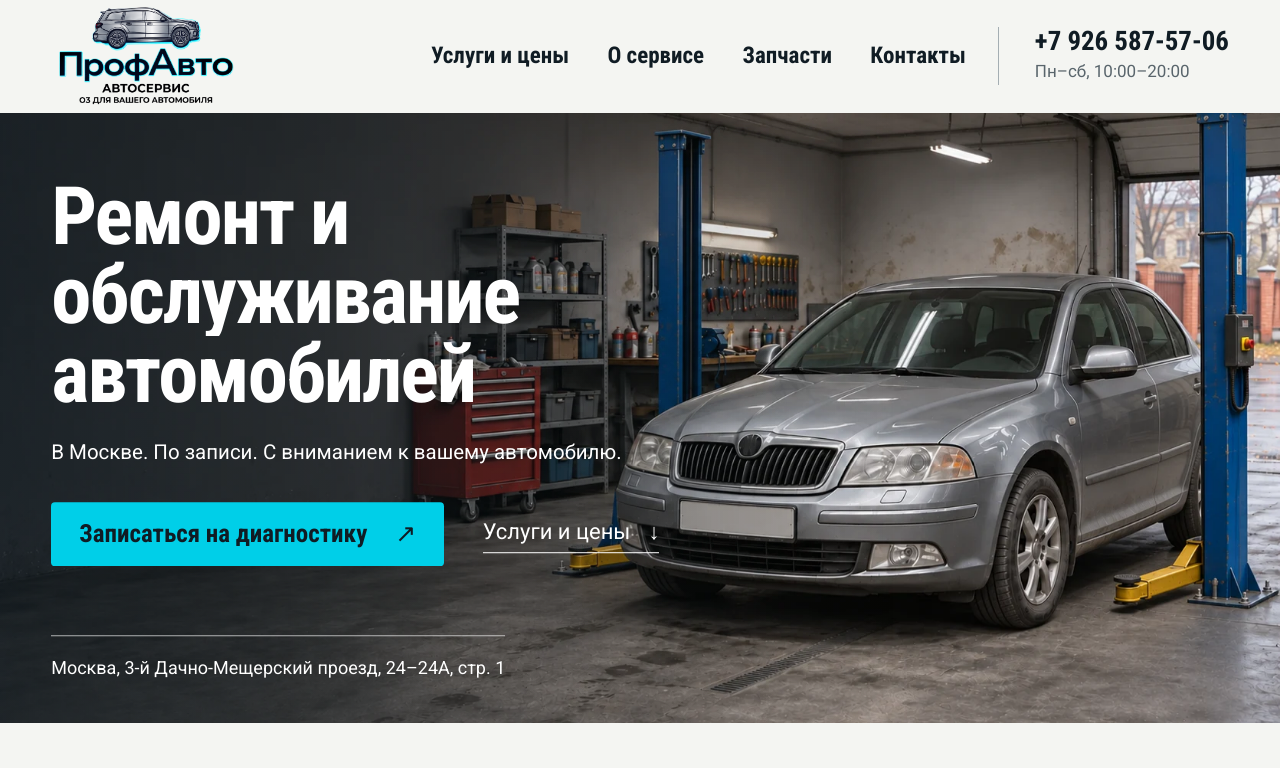
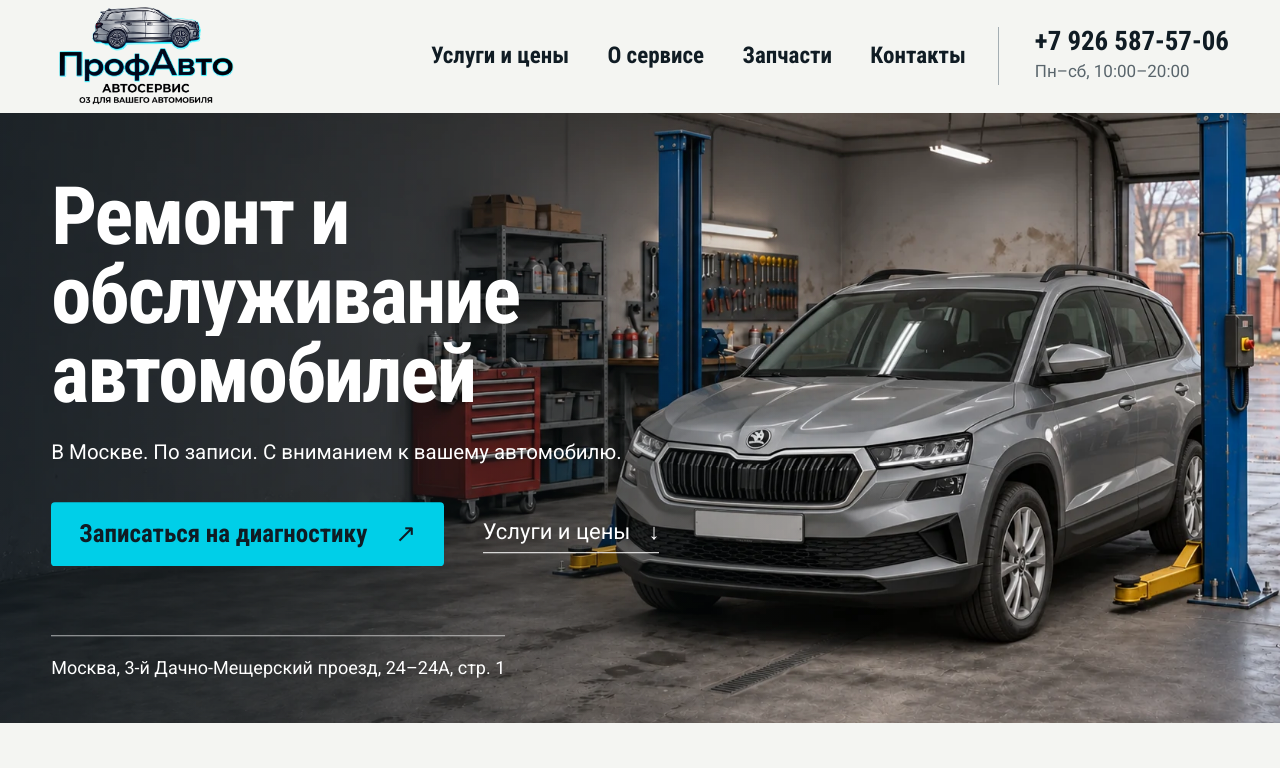
Before and after one commit to cruel-anarchist/profauto03.ru, a website: page index.html in a window 1280 px wide. Shown: the top 768 px of the page. Drawn offline with Linux system fonts and the light colour scheme.

Commit message:
Show Skoda Karoq in workshop hero

```diff
--- a/index.html
+++ b/index.html
@@ -8,7 +8,7 @@
   <title>ПрофАвто — автосервис в Москве</title>
   <link rel="icon" type="image/png" href="./fav.png">
   <link rel="preload" href="./assets/fonts/roboto-condensed-bold.ttf" as="font" type="font/ttf" crossorigin>
-  <link rel="preload" href="./assets/images/hero-workshop.webp" as="image">
+  <link rel="preload" href="./assets/images/hero-karoq.webp" as="image">
   <link rel="stylesheet" href="./styles.css">
   <script src="./script.js" defer></script>
 </head>
@@ -26,7 +26,7 @@
   </header>
   <main id="main">
     <section class="hero" aria-labelledby="hero-title">
-      <div class="hero-media" aria-hidden="true"><img src="./assets/images/hero-workshop.webp" alt="" width="1671" height="941" fetchpriority="high"></div>
+      <div class="hero-media" aria-hidden="true"><img src="./assets/images/hero-karoq.webp" alt="" width="1671" height="941" fetchpriority="high"></div>
       <div class="hero-shade" aria-hidden="true"></div>
       <div class="hero-content container">
         <h1 id="hero-title"><span>Ремонт и</span> <span>обслуживание</span> <span>автомобилей</span></h1>
```
Also changed, not shown: assets/images/hero-karoq.webp (added), assets/images/hero-workshop.webp (deleted).
